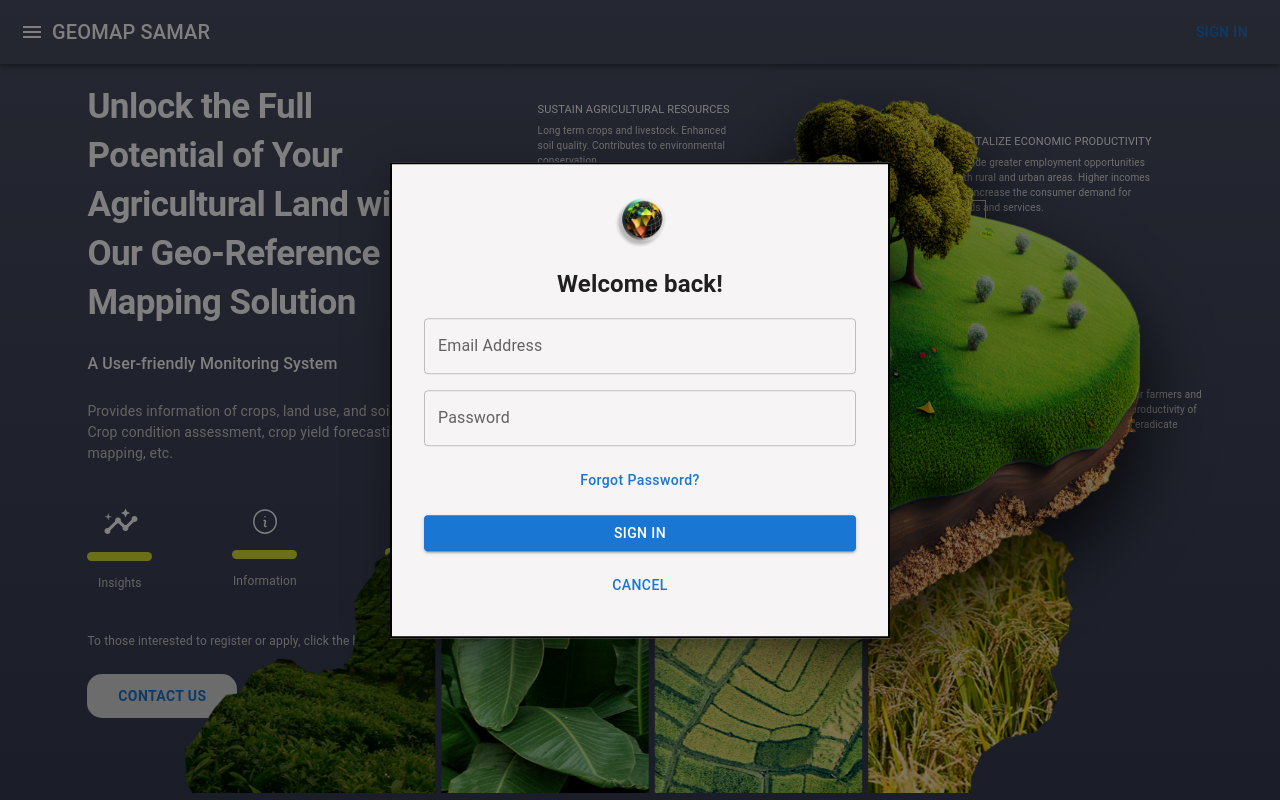
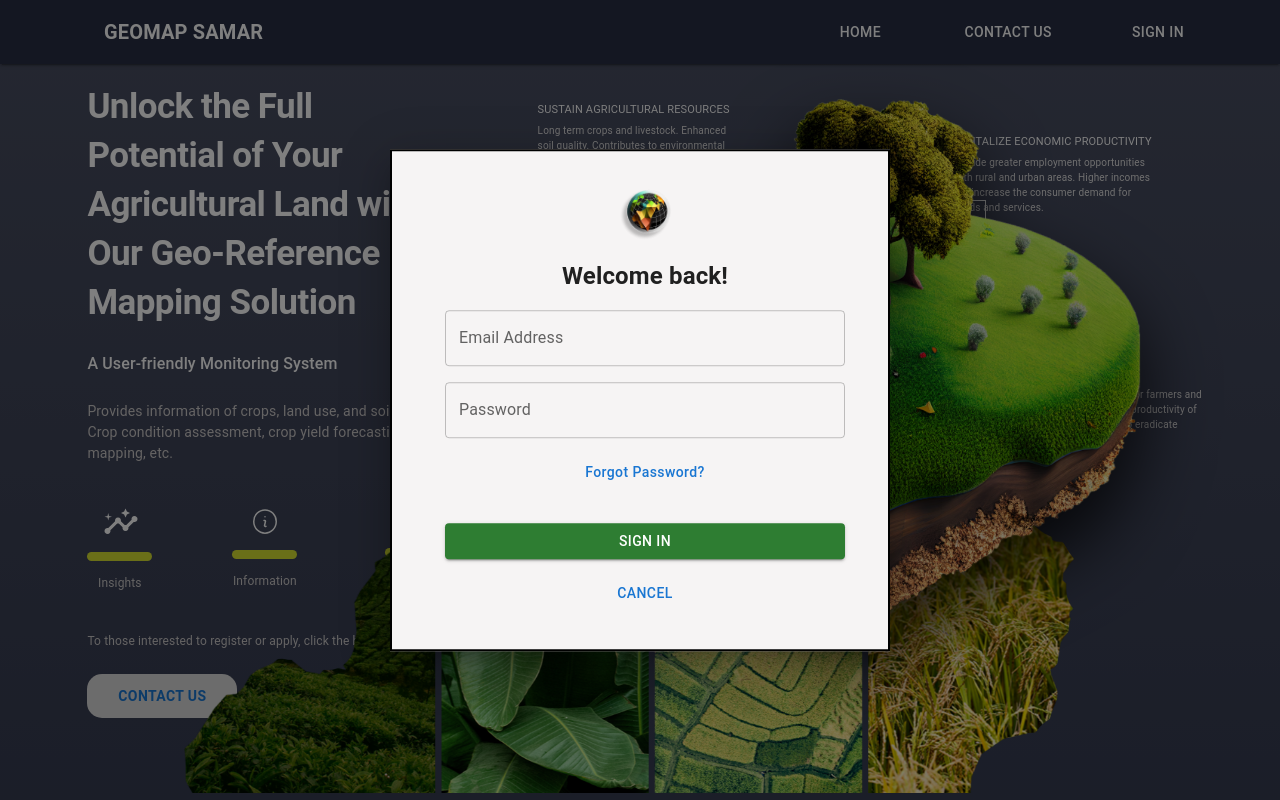
Before and after one commit to notsoprogrammer/map_client, a React (Vite) app in the folder geomap/: page / in a window 1280 px wide. Both pictures are taken after a click on the button "SIGN IN". Shown: the top 800 px of the page. Built offline with nearby package versions, Linux system fonts and the light colour scheme.

Commit message:
Modify navbar based on original design

```diff
--- a/geomap/src/components/Navbar.jsx
+++ b/geomap/src/components/Navbar.jsx
@@ -1,14 +1,16 @@
-import React, { useEffect, useState } from 'react';
 import {
-  AppBar, Box, Button, CircularProgress, CssBaseline, Divider, Drawer, IconButton,
+  AppBar, Box, Button, CircularProgress, CssBaseline, Divider, Drawer, FormControl, IconButton,
   List, ListItem, ListItemButton, ListItemText, Modal, Stack, TextField, Toolbar, Typography
 } from '@mui/material';
 import { Link as RouterLink, useNavigate } from 'react-router-dom';
+import React, { useEffect, useState } from 'react';
+import { useDispatch, useSelector } from 'react-redux';
+import { Link as ScrollLink } from 'react-scroll';
 import MenuIcon from '@mui/icons-material/Menu';
 import geomap from '../assets/geomap.png';
-import { useDispatch, useSelector } from 'react-redux';
 import { setCredentials } from '../slices/authSlice';
 import { toast } from 'react-toastify';
+import { useLoginMutation } from '../slices/usersApiSlice';
 import ForgotPasswordModal from './forgotPasswordModal';
 import axios from 'axios';
 
@@ -28,17 +30,35 @@ const style = {
 };
 
 const Navbar = (props) => {
+
   const { window } = props;
   const [mobileOpen, setMobileOpen] = useState(false);
+
+  const [navbarColor, setNavbarColor] = useState('transparent');
+  const [navbarTextColor, setNavbarTextColor] = useState('white');
+
   const [open, setOpen] = useState(false);
+  const handleOpen = () => setOpen(true);
+  const handleClose = () => setOpen(false);
+
   const [email, setEmail] = useState('');
   const [password, setPassword] = useState('');
-  const [isLoading, setIsLoading] = useState(false);
 
   const navigate = useNavigate();
   const dispatch = useDispatch();
-  const userInfo = useSelector((state) => state.auth.userInfo);
+
+  const [login, { isLoading }] = useLoginMutation();
+
+  const { userInfo } = useSelector((state) => state.auth);
   const [forgotPasswordOpen, setForgotPasswordOpen] = useState(false);
+
+  const handleForgotPasswordOpen = () => {
+    handleClose(); // Close the login modal
+    setForgotPasswordOpen(true);
+  };
+  const handleForgotPasswordClose = () => {
+    setForgotPasswordOpen(false);
+  };
 
   useEffect(() => {
     if (userInfo) {
@@ -46,49 +66,46 @@ const Navbar = (props) => {
     }
   }, [navigate, userInfo]);
 
-  const handleOpen = () => setOpen(true);
-  const handleClose = () => setOpen(false);
-
-  const handleForgotPasswordOpen = () => {
-    handleClose();
-    setForgotPasswordOpen(true);
-  };
-
-  const handleForgotPasswordClose = () => {
-    setForgotPasswordOpen(false);
-  };
-
   const submitHandler = async (e) => {
     e.preventDefault();
-    setIsLoading(true);
     try {
-      const res = await axios.post(`${process.env.REACT_APP_API_URL}/api/users/auth`, { email, password });
-      if (res.data && res.data.token) {
-        localStorage.setItem('token', res.data.token);
-        dispatch(setCredentials({ ...res.data }));
+      const userData = { email, password };
+      await login(userData).unwrap();  // Assuming the mutation handles the post and state management
       navigate('/dashboard');
-      }
     } catch (err) {
-      toast.error("Login failed: " + (err.response?.data?.message || "An error occurred"), {
-        position: "top-center",
-        autoClose: 5000,
-        hideProgressBar: false,
-        closeOnClick: true,
-        pauseOnHover: true,
-        draggable: true,
-        progress: undefined,
-      });
-    } finally {
-      setIsLoading(false);
+      console.error(err);
+      alert("Login failed: " + (err.error ? err.error.message : "An error occurred"));
     }
 };
 
-  const handleDrawerToggle = () => setMobileOpen(!mobileOpen);
+
+
+  useEffect(() => {
+    const handleScroll = () => {
+      if (document.documentElement.scrollTop >= 845) {
+        setNavbarColor('#282F44'); // Change to your desired background color
+        setNavbarTextColor('#fff'); // Change to your desired text color
+      } else {
+        setNavbarColor('#282F44');
+        setNavbarTextColor('white');
+      }
+    };
+
+    document.addEventListener('scroll', handleScroll);
+
+    return () => {
+      document.removeEventListener('scroll', handleScroll);
+    };
+  }, []);
+
+  const handleDrawerToggle = () => {
+    setMobileOpen((prevState) => !prevState);
+  };
 
   const drawer = (
     <Box onClick={handleDrawerToggle} sx={{ textAlign: 'center' }}>
-      <Typography variant="h6" sx={{ my: 2, color: 'inherit' }}>
-        <RouterLink to="/" style={{ color: 'inherit', textDecoration: 'none' }}>
+      <Typography variant="h6" sx={{ my: 2, color: navbarTextColor }}>
+        <RouterLink to="/">
           GEOMAP SAMAR
         </RouterLink>
       </Typography>
@@ -105,31 +122,52 @@ const Navbar = (props) => {
     </Box>
   );
 
-  const container = window !== undefined ? window().document.body : undefined;
+  const container = window !== undefined ? () => window().document.body : undefined;
+
+  // Function to handle Enter key press
+  const handleKeyPress = (e) => {
+    if (e.key === 'Enter') {
+      submitHandler(e);
+    }
+  };
 
   return (
     <Box sx={{ display: 'flex' }}>
       <CssBaseline />
-      <AppBar component="nav" style={{ backgroundColor: 'transparent', transition: 'background-color 0.3s ease-in-out' }} position='fixed'>
-        <Toolbar>
+      <AppBar component="nav" style={{ backgroundColor: navbarColor, transition: 'background-color 0.3s ease-in-out', boxShadow: '0px 3px 1px -2px rgba(0,0,0,0.2), 0px 2px 2px 0px rgba(0,0,0,0.14), 0px 1px 5px 0px rgba(0,0,0,0.12)' }} position='fixed'>
+        <Toolbar width='500px' style={{ color: navbarTextColor }}>
           <IconButton
             color="inherit"
             aria-label="open drawer"
             edge="start"
             onClick={handleDrawerToggle}
+            sx={{ mr: 2, display: { sm: 'none' } }}
           >
             <MenuIcon />
           </IconButton>
           <Typography
             variant="h6"
             component="div"
-            sx={{ flexGrow: 1 }}
+            sx={{ marginLeft: '5rem', fontWeight: 700, flexGrow: 1, display: { xs: 'none', sm: 'block' } }}
           >
             GEOMAP SAMAR
           </Typography>
-          <Button onClick={handleOpen}>
+          <Box sx={{ display: { xs: 'none', sm: 'block' } }}>
+            <RouterLink to="/" style={{ textDecoration: 'none' }}>
+              <Button sx={{ marginRight: '4rem', color: '#fff' }}>
+                Home
+              </Button>
+            </RouterLink>
+            <RouterLink to="/contact" style={{ textDecoration: 'none' }}>
+              <Button sx={{ marginRight: '4rem', color: '#fff' }}>
+                Contact Us
+              </Button>
+            </RouterLink>
+
+            <Button onClick={handleOpen} sx={{ marginRight: '4rem', color: '#fff' }}>
               Sign In
             </Button>
+
             <Modal
               open={open}
               onClose={handleClose}
@@ -137,57 +175,68 @@ const Navbar = (props) => {
               aria-describedby="modal-modal-description"
             >
               <Box sx={style}>
-              <Stack spacing={2} alignItems='center'>
+                <Box sx={{ padding: '5px' }} >
+                  <Stack sx={{ width: 400, marginLeft: '1rem' }} spacing={2} direction="column" justifyContent="center" alignItems='center'>
                     <img src={geomap} alt='logo' style={{ height: 54, width: 54 }} />
                     <h2>Welcome back!</h2>
                     <TextField
+                      sx={{ width: '100%' }}
                       type='email'
                       value={email}
                       onChange={(e) => setEmail(e.target.value)}
+                      onKeyPress={handleKeyPress} // Attach keypress handler
+                      id="outlined-basic"
                       label="Email Address"
                       variant="outlined"
-                  fullWidth
                     />
                     <TextField
+                      sx={{ width: '100%' }}
                       type='password'
                       value={password}
                       onChange={(e) => setPassword(e.target.value)}
+                      onKeyPress={handleKeyPress} // Attach keypress handler
+                      id="outlined-basic"
                       label="Password"
                       variant="outlined"
-                  fullWidth
                     />
-                <Button onClick={handleForgotPasswordOpen} sx={{ textTransform: 'none' }}>
-                  Forgot Password?
+                    <Button onClick={handleForgotPasswordOpen} sx={{ textTransform: 'none' }}>Forgot Password?</Button>
+
+                    <span> </span>
+                    <Button sx={{ width: '100%' }} type='submit' onClick={submitHandler} variant="contained" color='success' disabled={isLoading}>
+                      {isLoading ? <CircularProgress size={24} /> : 'Sign In'}
                     </Button>
-                {isLoading ? (
-                  <CircularProgress />
-                ) : (
-                  <Button type="submit" onClick={submitHandler} variant="contained" fullWidth>
-                    Sign In
-                  </Button>
-                )}
-                <Button onClick={handleClose} variant="text" fullWidth>
-                  Cancel
-                </Button>
+                    <Button sx={{ width: '100%' }} onClick={handleClose} variant="text">cancel</Button>
                   </Stack>
+                </Box>
               </Box>
             </Modal>
             <ForgotPasswordModal open={forgotPasswordOpen} handleClose={handleForgotPasswordClose} />
+          </Box>
         </Toolbar>
       </AppBar>
 
+      <div>
+      </div>
+
+      <Box component="nav">
         <Drawer
           container={container}
           variant="temporary"
           open={mobileOpen}
           onClose={handleDrawerToggle}
-        ModalProps={{ keepMounted: true }}
-        sx={{ '& .MuiDrawer-paper': { boxSizing: 'border-box', width: drawerWidth } }}
+          ModalProps={{
+            keepMounted: true, // Better open performance on mobile.
+          }}
+          sx={{
+            display: { xs: 'block', sm: 'none' },
+            '& .MuiDrawer-paper': { boxSizing: 'border-box', width: drawerWidth },
+          }}
         >
           {drawer}
         </Drawer>
       </Box>
-  );
-};
+    </Box>
+  )
+}
 
 export default Navbar;
```
Lines whose indentation alone changed are shown as unchanged.
